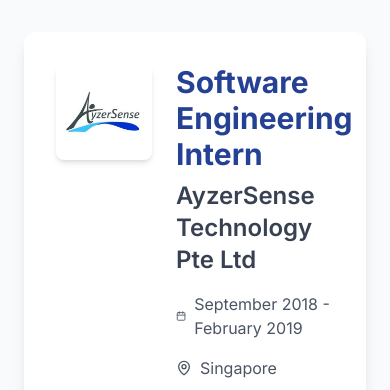
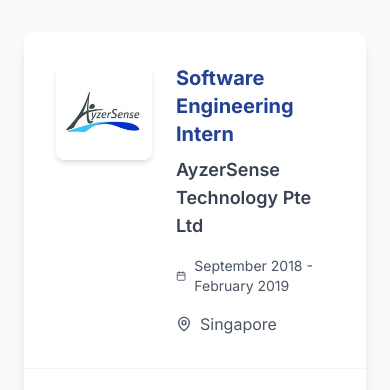
Before and after one commit to HongRay/Personal-Website, a React (Vite) app: page /experience/1 in a window 390 px wide. Shown: the part 168-558 px from the top of the page. Built offline with nearby package versions, Linux system fonts and the light colour scheme.

Commit message:
Fix experience details mobile view

```diff
--- a/src/pages/ExperienceDetail.tsx
+++ b/src/pages/ExperienceDetail.tsx
@@ -64,13 +64,13 @@
                   />
                   {/* Title and Company */}
                   <div className="flex-grow">
-                    <h1 className="text-3xl font-bold text-[#254194] mb-2 dark:text-[#0d1b53]">{experience.title}</h1>
-                    <h2 className="text-2xl text-gray-700 font-semibold mb-4">{experience.company}</h2>
+                    <h1 className="text-xl sm:text-3xl font-bold text-[#254194] mb-2 dark:text-[#0d1b53] pr-2 sm:pr-0">{experience.title}</h1>
+                    <h2 className="text-lg sm:text-2xl text-gray-700 font-semibold mb-4">{experience.company}</h2>
                     <div className="flex flex-wrap gap-4 text-gray-600">
                       {/* Date */}
                       <div className="flex items-center gap-2">
                         <Calendar className="w-4 h-4" />
-                        <span>{experience.duration}</span>
+                        <span className="text-sm sm:text-base">{experience.duration}</span>
                       </div>
                       {/* Location */}
                       <div className="flex items-center gap-2">
```
